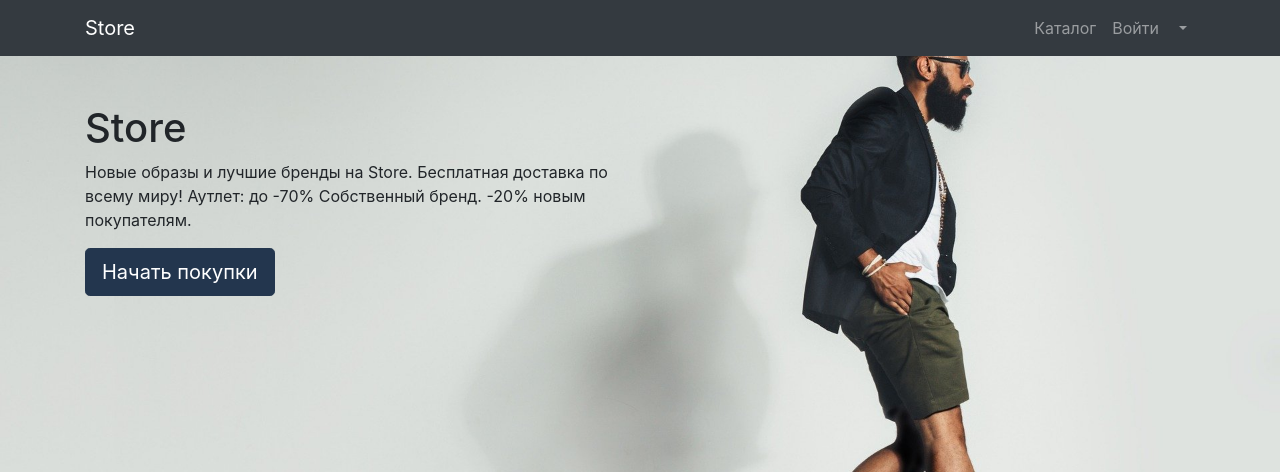
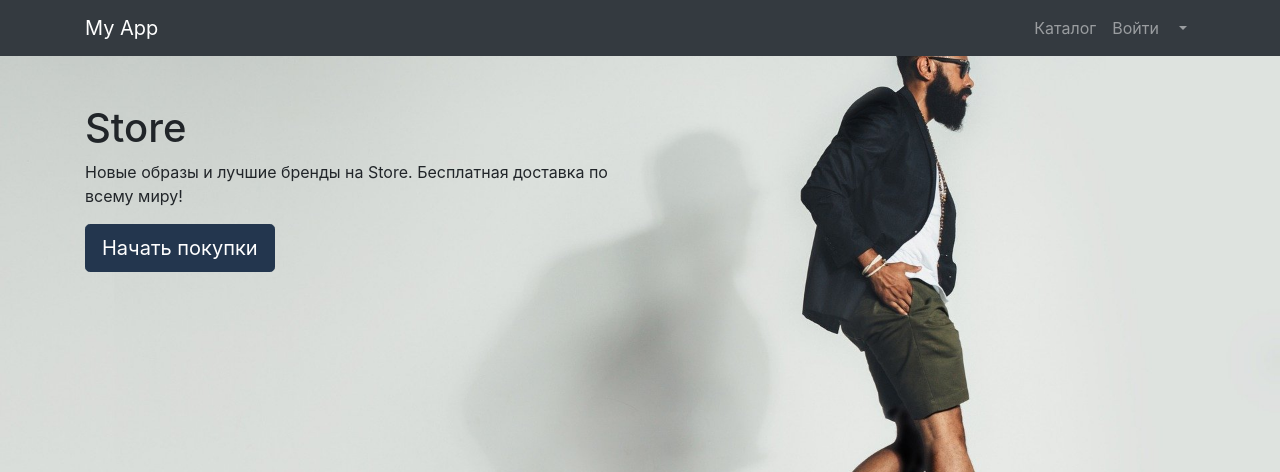
Before and after one commit to youArgument/djangolern, a Django app: page / in a window 1280 px wide. Shown: the top 472 px of the page. Run offline with Django 3.2, Linux system fonts and the light colour scheme; some libraries are stand-ins or nearby versions.

Commit message:
add bool on index.html

```diff
--- a/store/products/templates/products/index.html
+++ b/store/products/templates/products/index.html
@@ -8,7 +8,7 @@
     <meta name="description" content="">
     <meta name="author" content="">
 
-    <title>Store</title>
+    <title>{{ title }}</title>
 
     <!-- Bootstrap core CSS -->
     <link href="static/vendor/bootstrap/css/bootstrap.min.css" rel="stylesheet">
@@ -23,7 +23,7 @@
 <!-- Navigation -->
 <nav class="navbar navbar-expand-lg navbar-dark bg-dark fixed-top">
     <div class="container">
-        <a class="navbar-brand" href="index.html">Store</a>
+        <a class="navbar-brand" href="index.html">{{ title }}</a>
         <button class="navbar-toggler" type="button" data-toggle="collapse" data-target="#navbarResponsive"
                 aria-controls="navbarResponsive" aria-expanded="false" aria-label="Toggle navigation">
             <span class="navbar-toggler-icon"></span>
@@ -73,7 +73,11 @@
                 <h1 class="mt-5">Store</h1>
                 <p>
                     Новые образы и лучшие бренды на Store.
-                    Бесплатная доставка по всему миру! Аутлет: до -70% Собственный бренд. -20% новым покупателям.
+                    Бесплатная доставка по всему миру!
+                    {% if is_promotion %}
+                    Аутлет: до -70% Собственный бренд. -20% новым покупателям.
+                    {%endif%}
+
                 </p>
                 <button id="start-purchase-btn" type="button" class="btn btn-lg">
                     <a id="start-purchase-link" href="products.html">
--- a/store/products/views.py
+++ b/store/products/views.py
@@ -4,7 +4,11 @@ from django.shortcuts import render
 # Create your views here.
 
 def index(request):
-    return render(request, 'products/index.html')
+    context = {
+        'title':'My App',
+        'is_promotion': False,
+    }
+    return render(request, 'products/index.html',context)
 
 
 def products(request):
```
